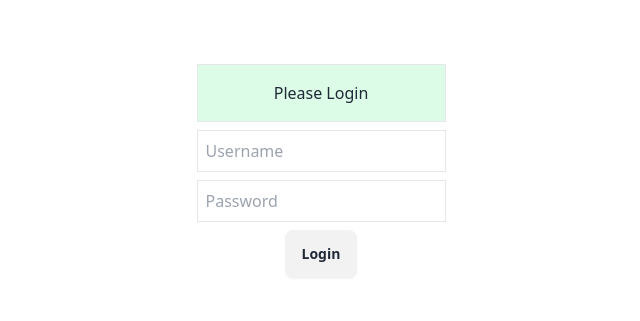
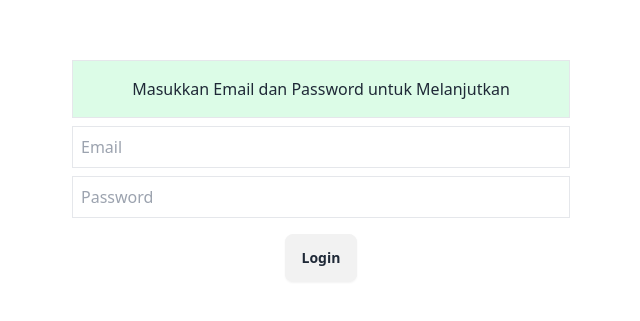
Before and after one commit to ikyStarboy/Firebase-Chat-Room, a React (Vite) app: page / in a window 1280 px wide. Shown: the part 229-550 px from the top of the page, without its empty margins (319-959 px from the left). Built offline with nearby package versions, Linux system fonts and the light colour scheme; no server answers.

Commit message:
Update Auth.jsx

```diff
--- a/src/componets/Auth.jsx
+++ b/src/componets/Auth.jsx
@@ -1,48 +1,66 @@
-import { useState } from "react";
+import React, { useState } from 'react';
+import { signInWithEmailAndPassword } from 'firebase/auth'; // Import metode login Firebase
 import { toast } from 'react-toastify';
-import { signInWithEmailAndPassword } from "firebase/auth"; // Import signIn function from Firebase
-import { auth } from '../firebase-config'; // Firebase authentication configuration
+import { auth } from '../../firebase-config'; // Firebase konfigurasi
 
 export default function Auth({ setAuth }) {
-  const [username, setUsername] = useState("");  // Username input state
-  const [password, setPassword] = useState("");  // Password input state
+  // State untuk email, password, dan loading status
+  const [email, setEmail] = useState('');
+  const [password, setPassword] = useState('');
+  const [loading, setLoading] = useState(false);
 
+  // Fungsi login menggunakan email & password
   const handleLogin = async () => {
-    // Konversi username ke email (misalnya username = 'user123' akan menjadi 'user123@example.com')
-    const email = `${username}@example.com`;
+    setLoading(true); // Mulai loading
+    try {
+      // Proses login dengan Firebase
+      const result = await signInWithEmailAndPassword(auth, email, password);
 
-    try {
-      // Gunakan Firebase Authentication untuk login
-      await signInWithEmailAndPassword(auth, email, password);
-      setAuth(true); // Login berhasil, set status authenticated
-      toast.success('Logged In successfully');
+      if (result.user) {
+        setAuth(true); // Login berhasil
+        toast.success('Login berhasil!');
+      }
     } catch (error) {
-      toast.error('Invalid username or password');
+      // Tangani error
+      console.error('Error during login:', error);
+      toast.error('Email atau password salah.');
+      setAuth(false); // Login gagal
+    } finally {
+      setLoading(false); // Akhiri loading
     }
   };
 
   return (
     <div className="text-center h-screen flex items-center justify-center">
       <div>
-        <h1 className="text-md mb-2 bg-green-100 border p-4">Please Login</h1>
+        <h1 className="text-md mb-2 bg-green-100 border p-4">
+          Masukkan Email dan Password untuk Melanjutkan
+        </h1>
+        <div>
+          {/* Input email */}
           <input
-          type="text"
-          placeholder="Username"
-          value={username}
-          onChange={(e) => setUsername(e.target.value)}
-          className="mb-2 p-2 border"
+            type="email"
+            placeholder="Email"
+            value={email}
+            onChange={(e) => setEmail(e.target.value)}
+            className="border p-2 mb-2 w-full"
           />
-        <br />
+          {/* Input password */}
           <input
             type="password"
             placeholder="Password"
             value={password}
             onChange={(e) => setPassword(e.target.value)}
-          className="mb-2 p-2 border"
+            className="border p-2 mb-4 w-full"
           />
-        <br />
-        <button onClick={handleLogin} className="btn">
-          Login
+        </div>
+        {/* Tombol login */}
+        <button
+          onClick={handleLogin}
+          className="btn"
+          disabled={loading} // Matikan tombol saat loading
+        >
+          {loading ? 'Logging in...' : 'Login'}
         </button>
       </div>
     </div>
```
Lines whose indentation alone changed are shown as unchanged.
